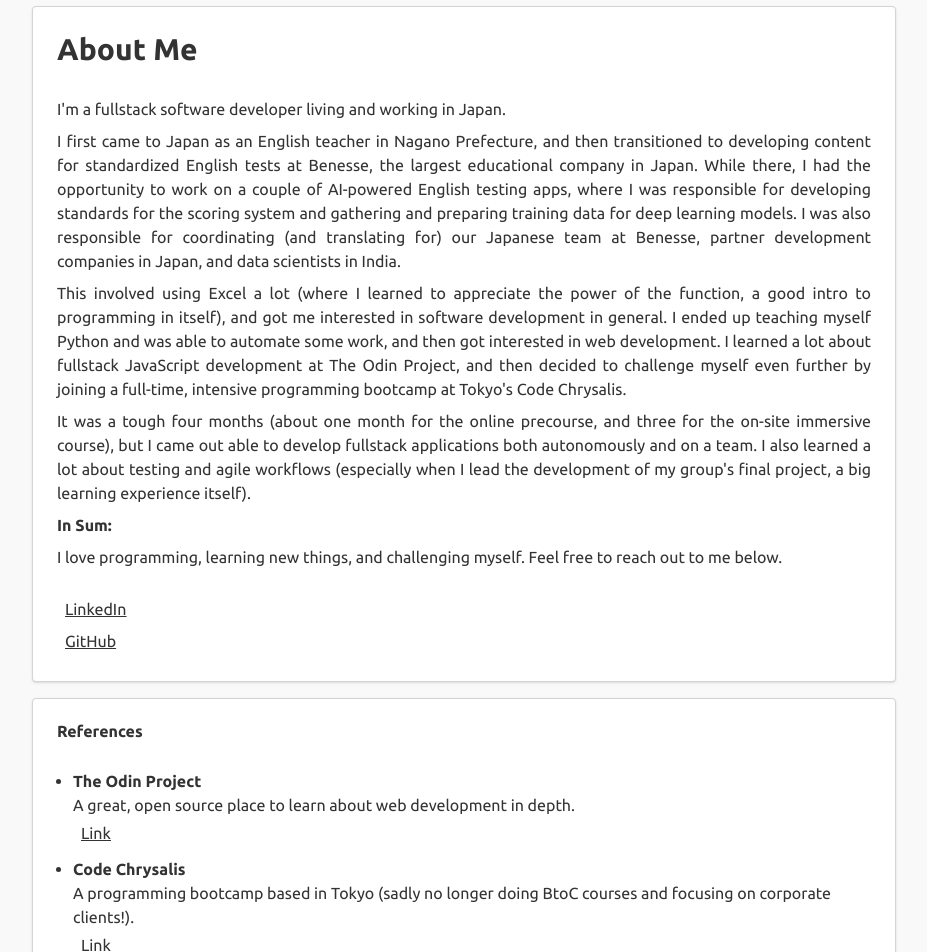
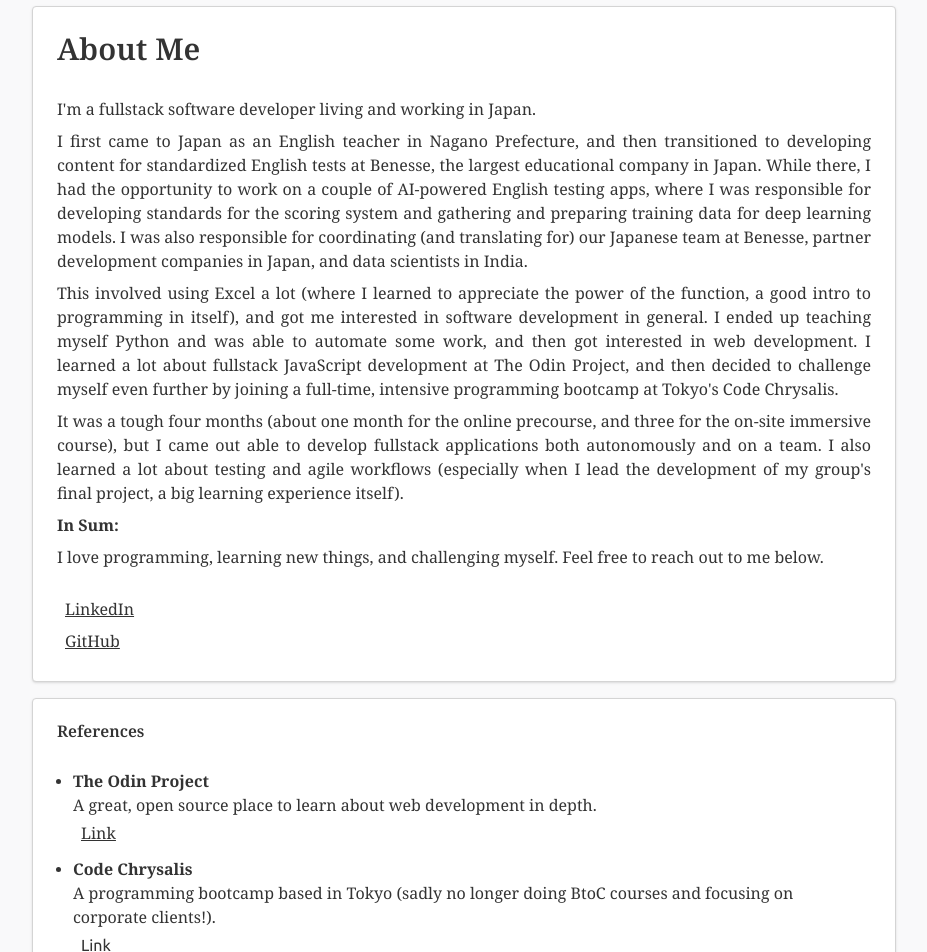
Before and after one commit to Justin-K-Ellis/react-personal-site, a React (Vite) app: page /about in a window 1280 px wide. Shown: the part 500-1452 px from the top of the page, without its empty margins (176-1103 px from the left). Built offline with nearby package versions, Linux system fonts and the light colour scheme; a web font is replaced by a local one.

Commit message:
feat: update font to serif

```diff
--- a/src/pages/About.tsx
+++ b/src/pages/About.tsx
@@ -18,27 +18,31 @@
         <Card>
           <CardHeader>
             <CardTitle>
-              <h2 className="text-3xl">About Me</h2>
+              <h2 className="text-3xl font-serif">About Me</h2>
             </CardTitle>
           </CardHeader>
           <CardContent className="flex flex-col gap-2">
-            <p className="text-justify">{about.para1}</p>
-            <p className="text-justify">{about.para2}</p>
-            <p className="text-justify">{about.para3}</p>
-            <p className="text-justify">{about.para4}</p>
-            <h3 className="font-bold">In Sum:</h3>
-            <p className="text-justify">{about.inSum}</p>
+            <p className="text-justify font-serif">{about.para1}</p>
+            <p className="text-justify font-serif">{about.para2}</p>
+            <p className="text-justify font-serif">{about.para3}</p>
+            <p className="text-justify font-serif">{about.para4}</p>
+            <h3 className="font-bold font-serif">In Sum:</h3>
+            <p className="text-justify font-serif">{about.inSum}</p>
           </CardContent>
           <CardFooter>
             <ul>
               <li>
                 <LinkStyling>
-                  <a href={text.contact.linkedin}>LinkedIn</a>
+                  <a href={text.contact.linkedin} className="font-serif">
+                    LinkedIn
+                  </a>
                 </LinkStyling>
               </li>
               <LinkStyling>
                 <li>
-                  <a href={text.contact.github}>GitHub</a>
+                  <a href={text.contact.github} className="font-serif">
+                    GitHub
+                  </a>
                 </li>
               </LinkStyling>
             </ul>
@@ -51,21 +55,23 @@
         <Card>
           <CardHeader>
             <CardTitle>
-              <h3>References</h3>
+              <h3 className=" font-serif">References</h3>
             </CardTitle>
           </CardHeader>
           <CardContent>
             <ul className="list-disc ml-4 flex flex-col gap-2">
               <li>
-                <p className="font-bold">The Odin Project</p>
-                <p>{about.other.odin.description}</p>
+                <p className="font-bold font-serif">The Odin Project</p>
+                <p className=" font-serif">{about.other.odin.description}</p>
                 <LinkStyling>
-                  <a href={about.other.odin.link}>Link</a>
+                  <a href={about.other.odin.link} className=" font-serif">
+                    Link
+                  </a>
                 </LinkStyling>
               </li>
               <li>
-                <p className="font-bold">Code Chrysalis</p>
-                <p>{about.other.CC.description}</p>
+                <p className="font-bold font-serif">Code Chrysalis</p>
+                <p className=" font-serif">{about.other.CC.description}</p>
                 <LinkStyling>
                   <a href={about.other.CC.link}>Link</a>
                 </LinkStyling>
```
